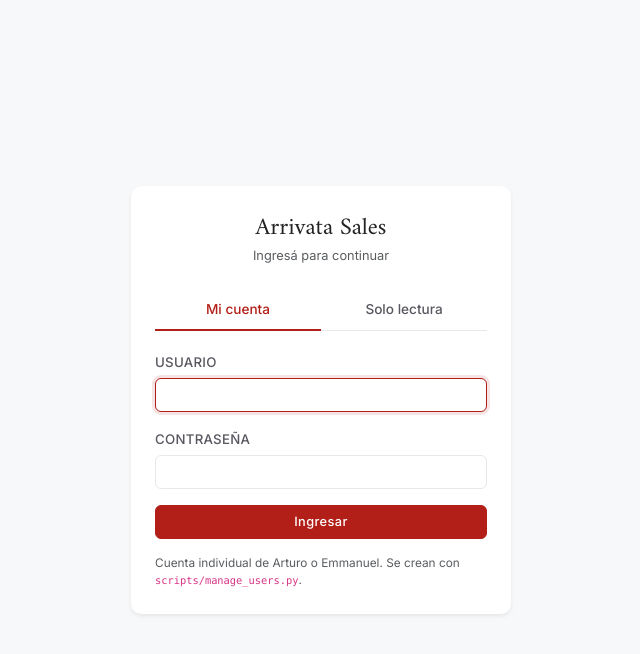
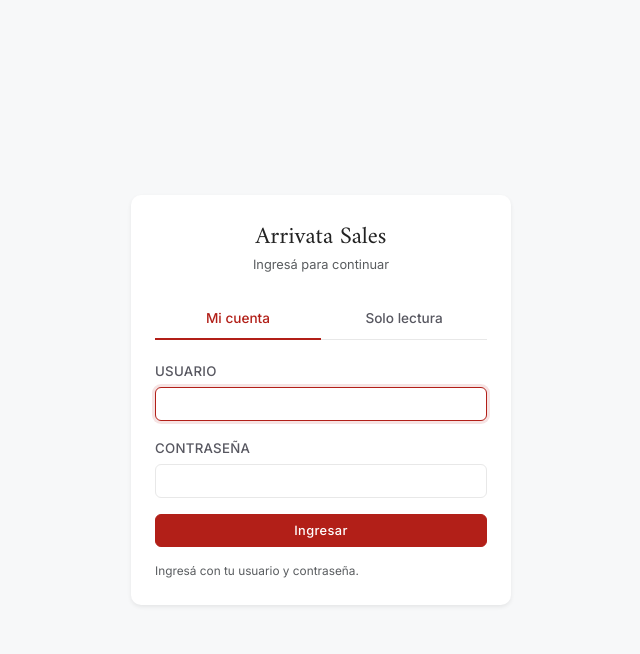
Before and after one commit to artucastro/arrivata-ventas, a Flask app: page /login in a window 1280 px wide. Shown: the top 654 px of the page, without its empty margins (319-959 px from the left). Run offline with Flask 3, Linux system fonts and the light colour scheme; some libraries are stand-ins or nearby versions.

Commit message:
login.html: saca info interna del copy (script, nombres propios)
- Pestaña "Mi cuenta": ya no menciona scripts/manage_users.py ni a
  Arturo/Emmanuel -> "Ingresá con tu usuario y contraseña."
- Pestaña "Solo lectura": ya no menciona a Arturo ni detalla qué puede/no
  puede hacer un viewer (lo va a descubrir navegando) -> "Acceso de solo
  lectura para el equipo."
- Revisado: ninguno de los dos textos estaba dentro de un <a> ni tenía
  clase de link — son <p class="text-muted"> planos. El texto viejo de "Mi
  cuenta" sí tenía un <code>scripts/manage_users.py</code>, que puede ser
  lo que se vio con otro color en la captura; ya no está.
- Sin cambios de layout/CSS/tipografía — solo el texto de los dos <p>.

Co-Authored-By: Claude Sonnet 5 <noreply@anthropic.com>

```diff
--- a/templates/login.html
+++ b/templates/login.html
@@ -58,8 +58,7 @@
             <button type="submit" class="btn btn-arrivata w-100">Ingresar</button>
           </form>
           <p class="text-muted mt-3 mb-0" style="font-size:.74rem">
-            Cuenta individual de Arturo o Emmanuel. Se crean con
-            <code>scripts/manage_users.py</code>.
+            Ingresá con tu usuario y contraseña.
           </p>
         </div>
 
@@ -73,9 +72,7 @@
             <button type="submit" class="btn btn-arrivata w-100">Ingresar</button>
           </form>
           <p class="text-muted mt-3 mb-0" style="font-size:.74rem">
-            Contraseña única compartida (te la da Arturo). Acceso de solo
-            lectura: dashboard, mapa, fichas y reportes — sin crear, editar
-            ni eliminar.
+            Acceso de solo lectura para el equipo.
           </p>
         </div>
       </div>
```
